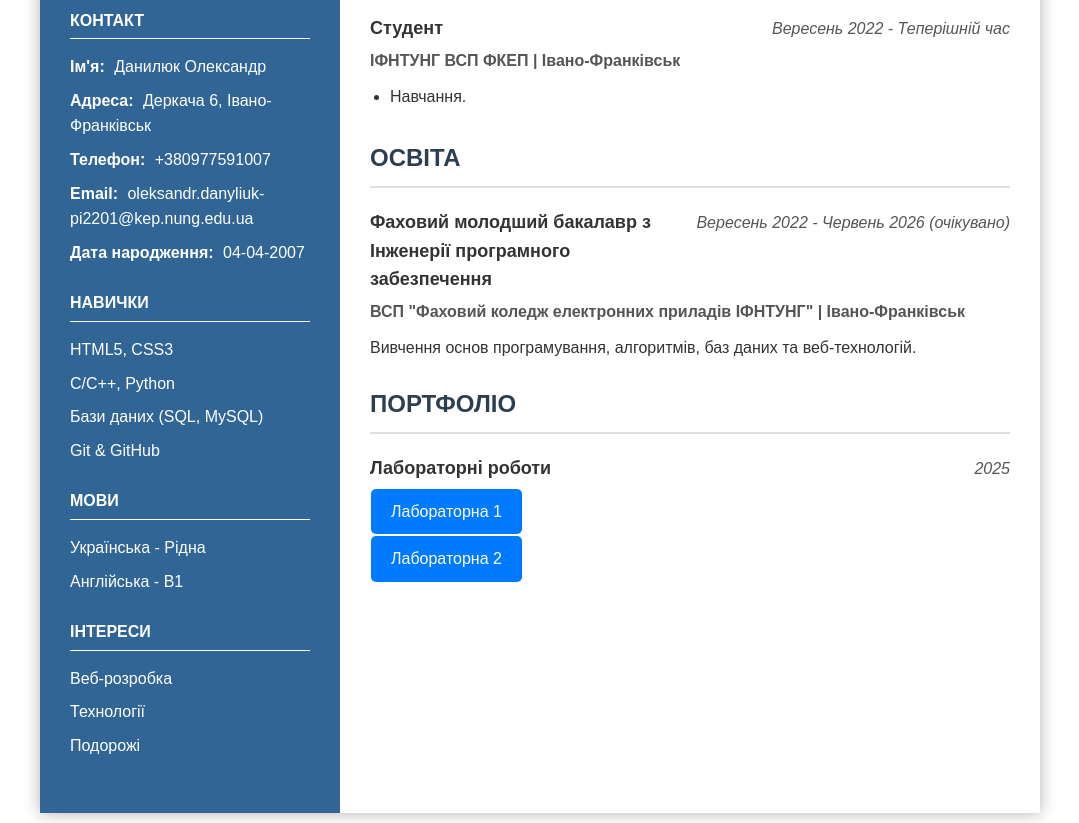
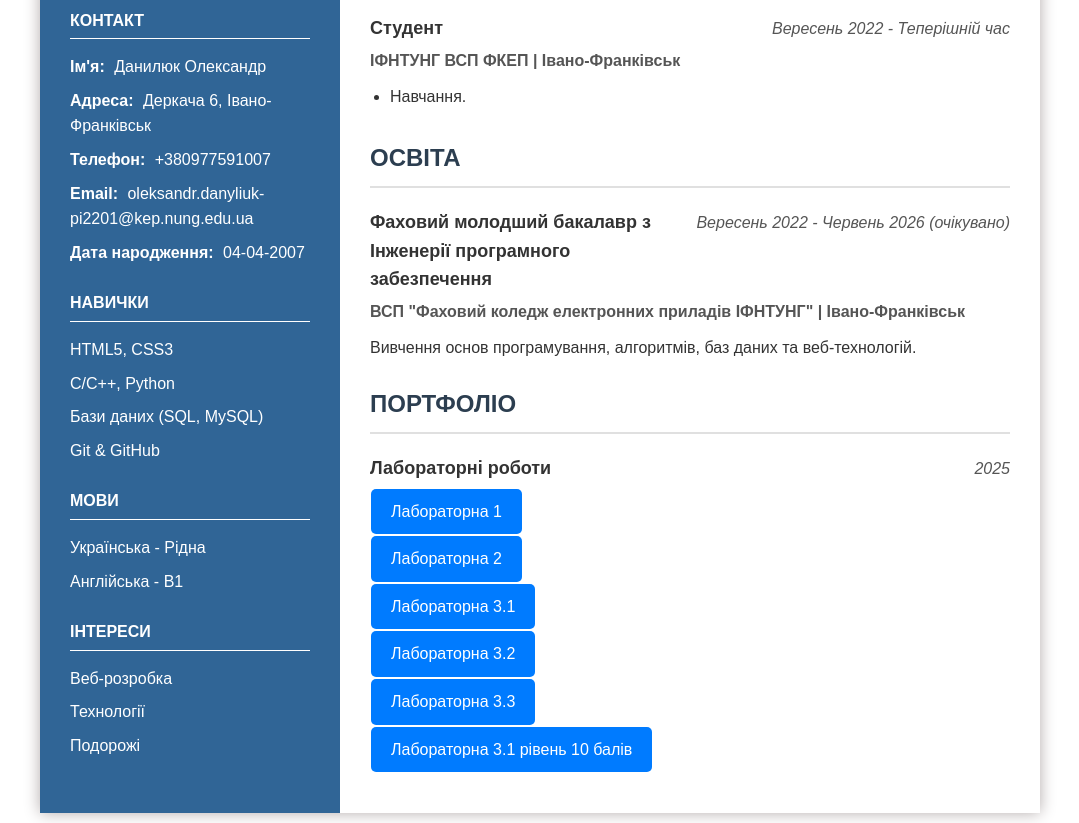
Before and after one commit to pacchetto/psychic-chainsawWeb2Kurs, a plain HTML site: page index.html in a window 1280 px wide. Shown: the part 94-917 px from the top of the page, without its empty margins (100-1179 px from the left). Drawn offline with Linux system fonts and the light colour scheme.

Commit message:
Fix formatting issues in index.html

```diff
--- a/index.html
+++ b/index.html
@@ -81,12 +81,11 @@
                     </div>
                         <p><a href="lr1/index.html" class="btn">Лабораторна 1</a></p>
                         <p><a href="lr2/index.html" class="btn">Лабораторна 2</a></p>
-                        <!--<p><a href="lr3/article.html" class="btn">Лабораторна 3</a></p>
-                        <p><a href="lr4/index.html" class="btn">Лабораторна 4.1</a></p>
-                        <p><a href="lr4/task2.html" class="btn">Лабораторна 4.2</a></p>
-                        <p><a href="lr4/task3.html" class="btn">Лабораторна 4.3</a></p>
-                        <p><a href="lr4/task4.html" class="btn">Лабораторна 4.4</a></p>
-                        <p><a href="lr5/task0/task0.html" class="btn">Лабораторна 5.0</a></p>
+                        <p><a href="lr3.1/index.html" class="btn">Лабораторна 3.1</a></p>
+                        <p><a href="lr3.2/index.html" class="btn">Лабораторна 3.2</a></p>
+                        <p><a href="lr3.3/index.html" class="btn">Лабораторна 3.3</a></p>
+                        <p><a href="lr3.110/index.html" class="btn">Лабораторна 3.1 рівень 10 балів</a></p>
+                        <!--<p><a href="lr5/task0/task0.html" class="btn">Лабораторна 5.0</a></p>
                         <p><a href="lr5/task1/task1.html" class="btn">Лабораторна 5.1</a></p>
                         <p><a href="lr5/task2/task2.html" class="btn">Лабораторна 5.2</a></p>
                         <p><a href="pr1/index.html" class="btn">Практична 1</a></p>
```
